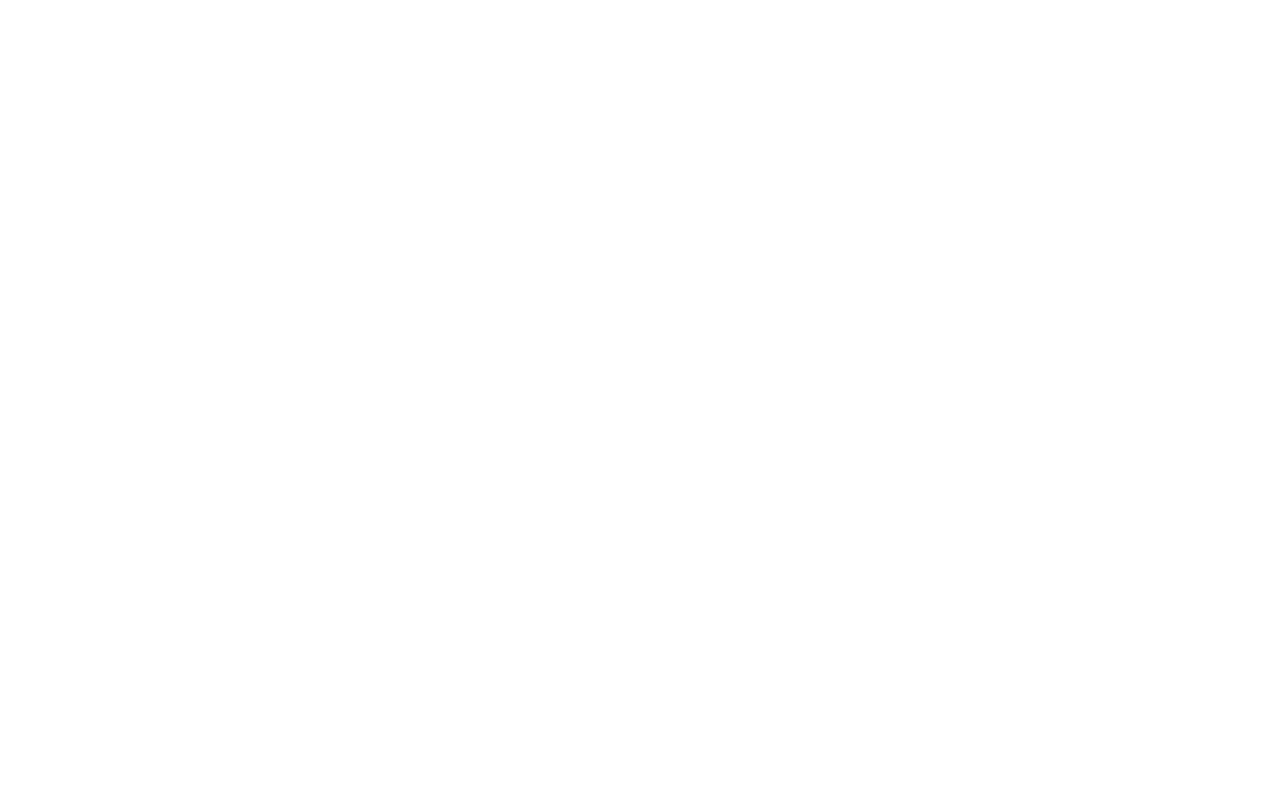
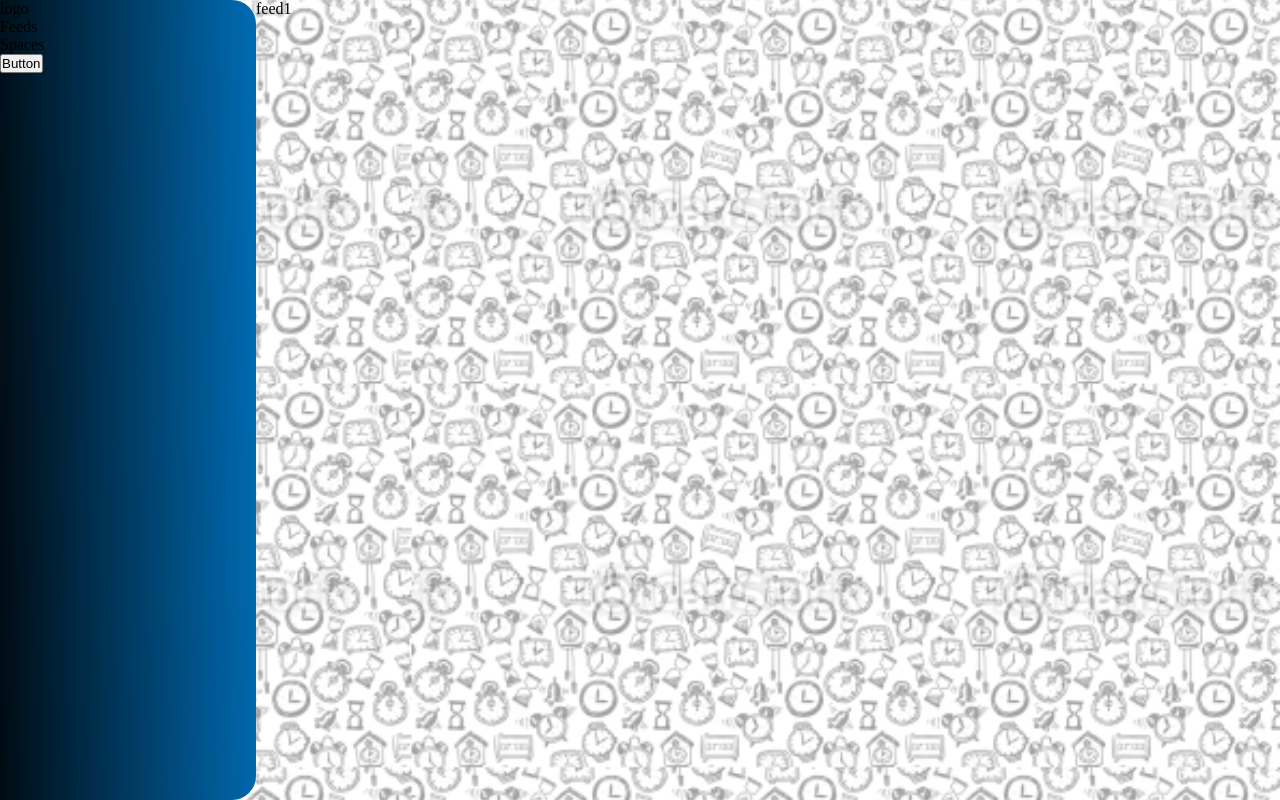
Before and after one commit to DurgaSanthosh/TweetMark, a React (Create React App) app: page /feed in a window 1280 px wide. Before the commit this address had no page. Shown: the top 800 px of the page. Built offline with nearby package versions, Linux system fonts and the light colour scheme.

Commit message:
fixed app.js error

```diff
--- a/src/App.js
+++ b/src/App.js
@@ -1,6 +1,6 @@
 import Landing from "./pages/Landing/Landing";
 import Navbar from "./components/navbar/navbar";
-//import Feed from "./pages/Feed/Feed";
+import Feed from "./pages/Feed/Feed";
 import {BrowserRouter as Router, Route,Routes} from 'react-router-dom';
 
 function App() {
@@ -9,6 +9,7 @@
       <Router>
         <Routes>
      <Route path='/' element={<><Navbar/><Landing/></>}/>
+     <Route path='/feed' element={<><Feed/></>}/>
      </Routes>
       </Router>
     </div>
--- a/src/pages/Feed/Feed.css
+++ b/src/pages/Feed/Feed.css
@@ -2,13 +2,15 @@
     display: flex;
     flex-direction: row;
     top: 50rem;
+    background-image: url("../../assets/doodle.png");
+    background-size: cover;
+    background-repeat: no-repeat;
+    background-position: center;
+
+    background-attachment: fixed;
 }
 .feed_content{
-    background-image: url("../../assets/doodle.png");
-    background-size: cover;
 
-
-    background-attachment: fixed;
     width: 100%;
     height: 100rem;
 
@@ -22,5 +24,12 @@
 }
 .feed_sidenav{
     background-color: darkblue;
-    width: 10rem;
+    width: 20rem;
+    height: 100vh;
+    border-radius: 0rem 1.5rem 1.5rem 0rem;
+
+
+
+    background: linear-gradient(89.14deg, #000102 -10.57%, #006BB2 99.33%);
+
 }
--- a/src/pages/Landing/Landing.css
+++ b/src/pages/Landing/Landing.css
@@ -25,7 +25,7 @@
     color:rgb(18, 60, 158);
     font-size: 5rem;
     font-family: sans-serif;
-    padding-top: 10rem;
+    padding-top: 15rem;
 }
 .landing_tagline{
     font-size: 1.25rem;
```
